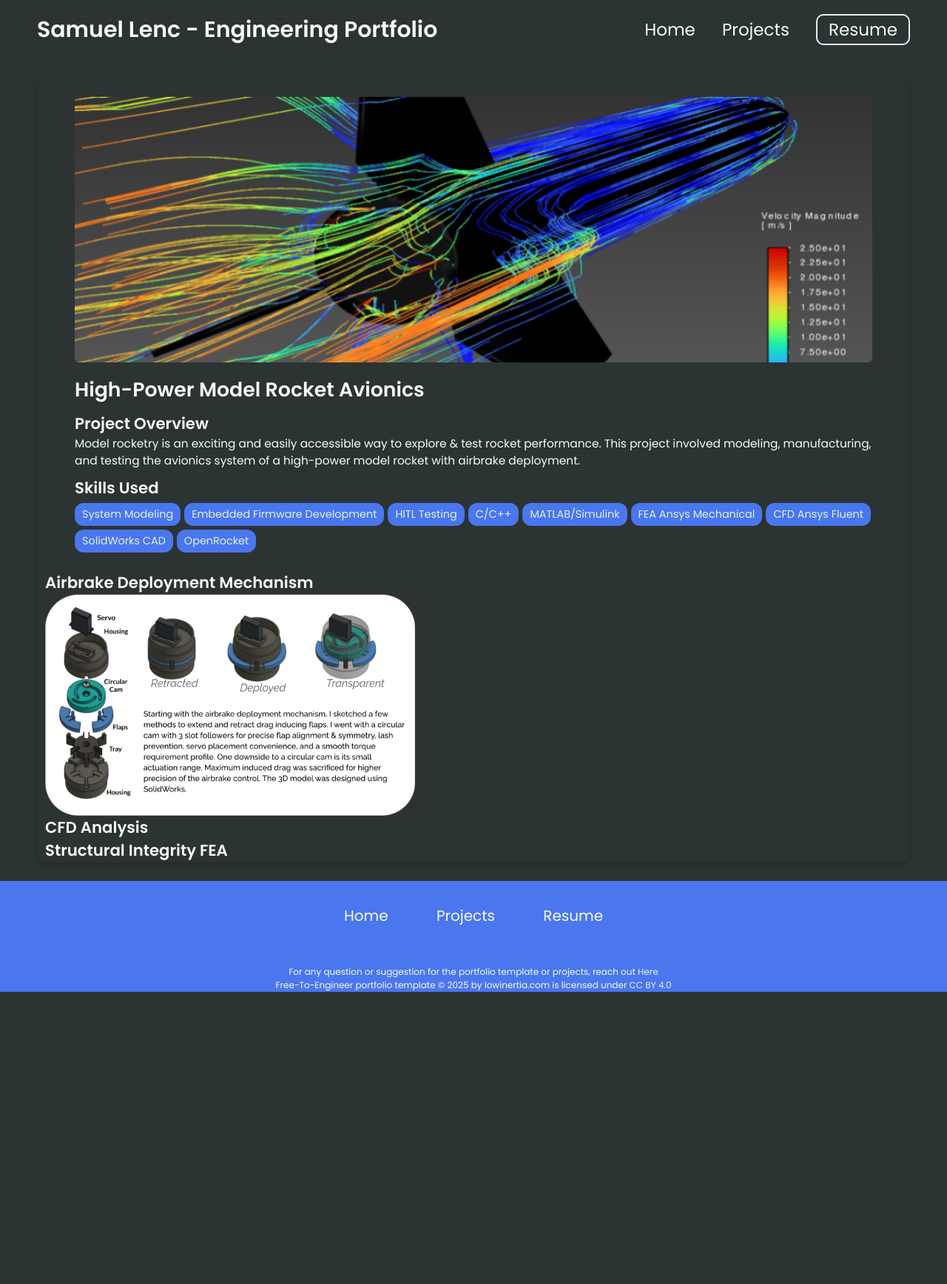
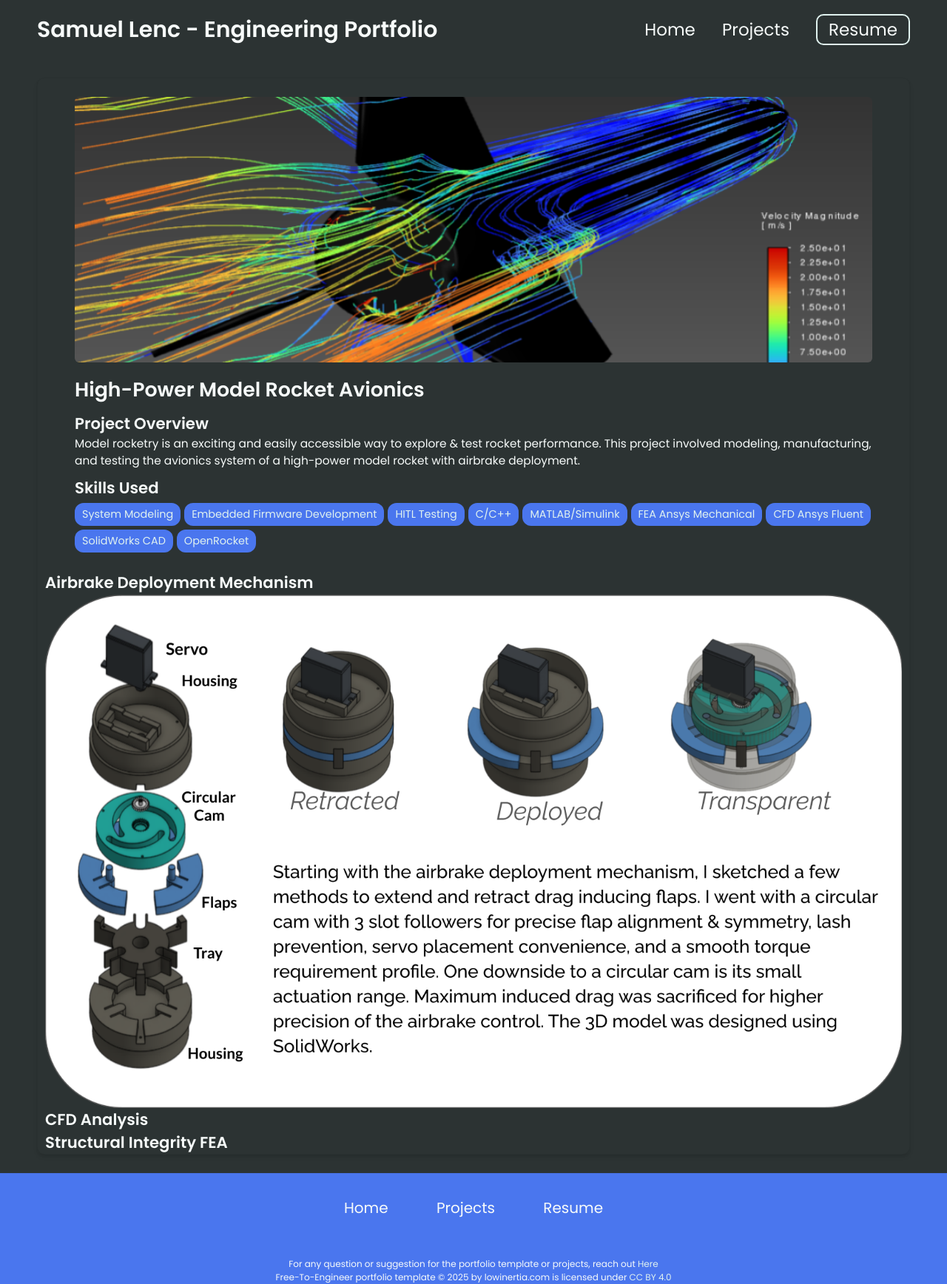
Before and after one commit to shlenc/shlenc.github.io, a Jekyll site: the page built from _projects/A-rocket-airbrake/index.md, in a window 1280 px wide. Shown: the whole page at 74% size. Built offline with Jekyll 4.4.1, drawn with Linux system fonts in a browser that asks for light colours; before the commit the page ends 1341 px from its top, so only the background shows below that.

Commit message:
image height

```diff
--- a/_projects/A-rocket-airbrake/index.md
+++ b/_projects/A-rocket-airbrake/index.md
@@ -17,7 +17,7 @@ main-image: /rocket_airbrake_main.png
 ---
 
 ## Airbrake Deployment Mechanism
-{% include image-gallery.html images="airbrake_mechanism.png" %}
+{% include image-gallery.html images="airbrake_mechanism.png" height="1000" %}
 
 ## CFD Analysis
 
```
